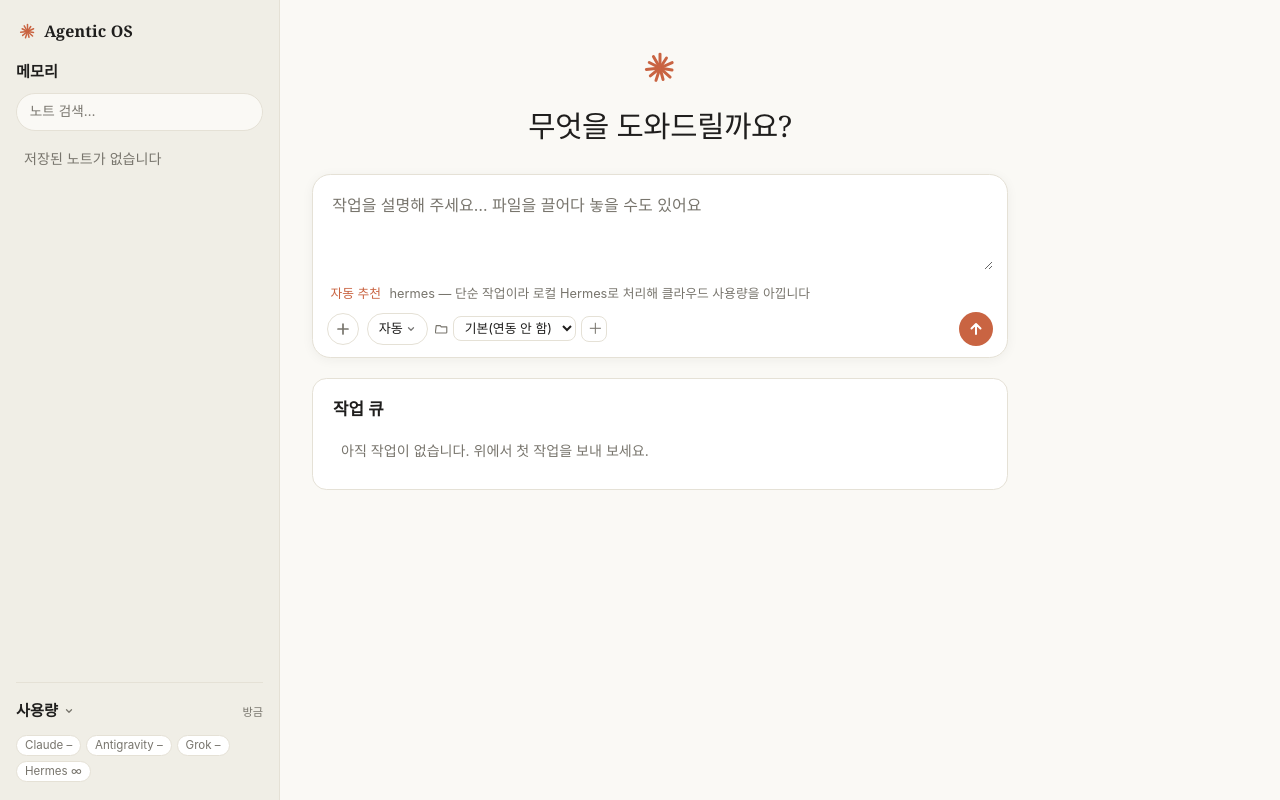
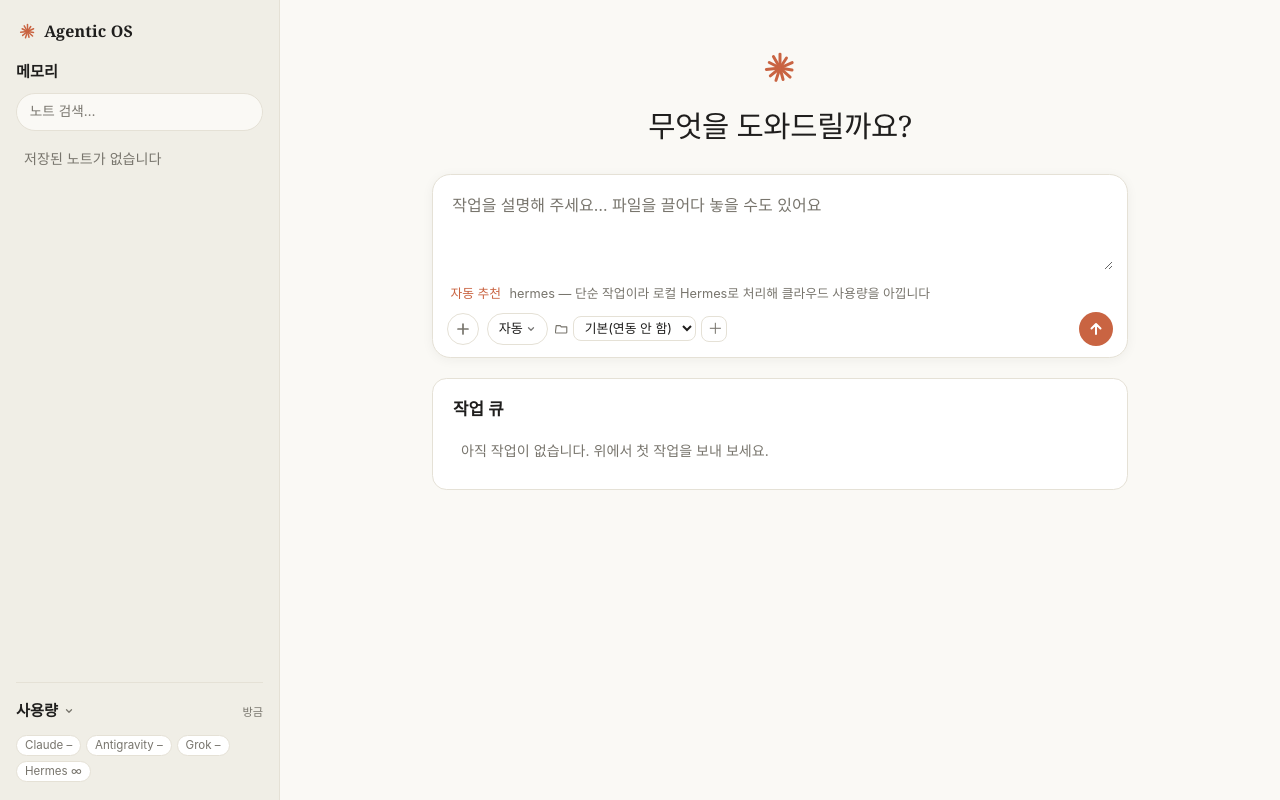
Before and after one commit to elec100-design/agentic-os, a FastAPI app: page / in a window 1280 px wide. Run offline with FastAPI, Linux system fonts and the light colour scheme; data that the repository does not hold is empty.

Commit message:
fix(CSS): 사이드바 본문 중앙 정렬 및 반응형 여백 단순화

```diff
--- a/static/style.css
+++ b/static/style.css
@@ -64,13 +64,10 @@ body {
 
 /* 사이드바 레이아웃 */
 body.with-sidebar main {
-  margin-left: 280px;
+  margin-left: max(280px, calc(50vw - 240px));
+  margin-right: auto;
   max-width: 760px;
   padding: 0 2rem 4rem;
-}
-@media (min-width: 1321px) {
-  /* 본문 컬럼을 뷰포트 기준 중앙으로 */
-  body.with-sidebar main { margin-left: max(280px, calc(50vw - 380px)); }
 }
 
 .sidebar {
@@ -140,7 +137,7 @@ body.with-sidebar main {
   cursor: pointer;
 }
 @media (max-width: 900px) {
-  body.with-sidebar main { margin-left: 0; padding-top: 3.4rem; }
+  body.with-sidebar main { margin-left: auto; padding-top: 3.4rem; }
   .sidebar {
     z-index: 20;
     transform: translateX(-100%);
```
